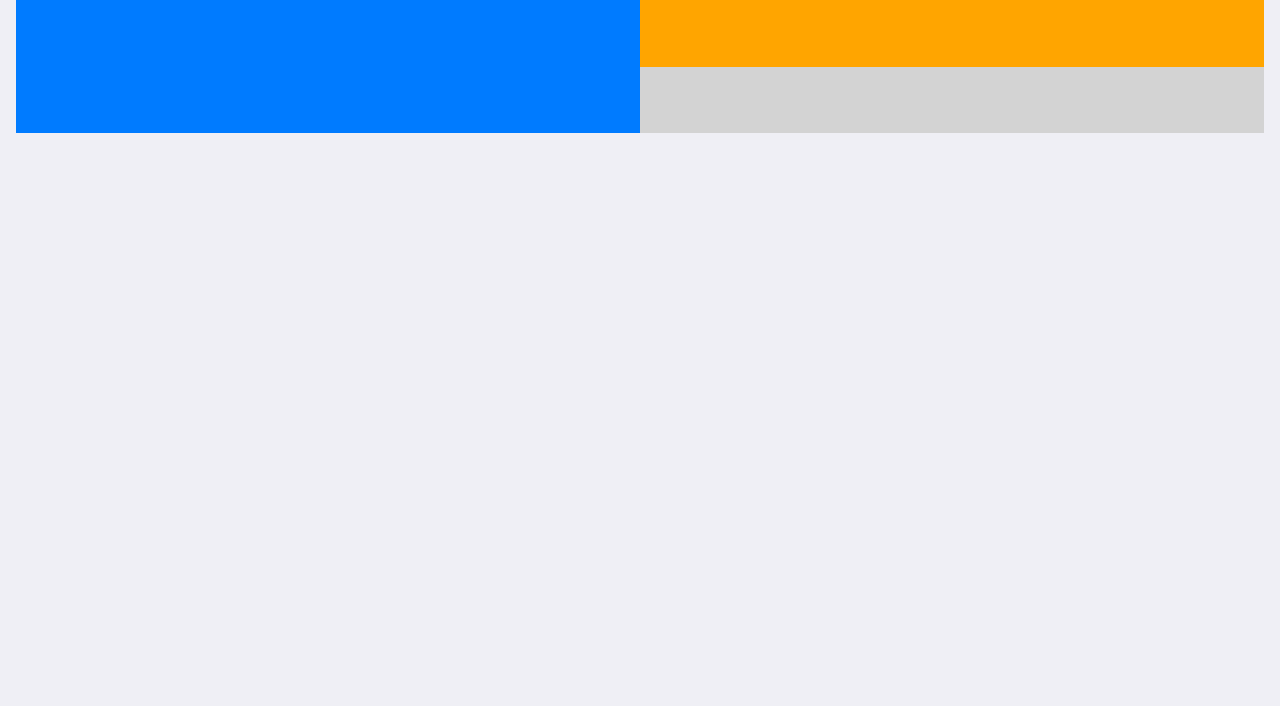
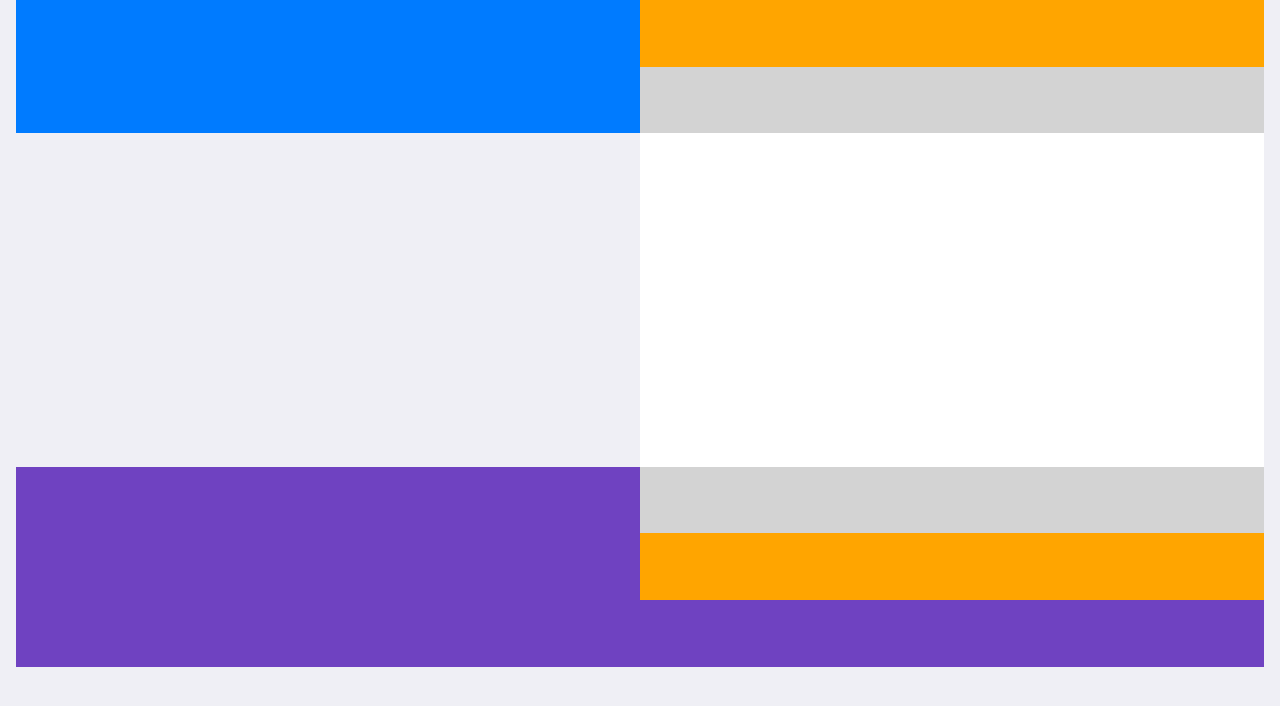
Before and after one commit to christopher-adolphe/css-grid-layout, a plain HTML site: page index.html in a window 1280 px wide. Drawn offline with Linux system fonts and the light colour scheme.

Commit message:
Updated markup and styles

```diff
--- a/assets/styles/app.css
+++ b/assets/styles/app.css
@@ -61,6 +61,26 @@ body {
   background: lightgray;
 }
 
+.app-content {
+  grid-area: 3 / 2 / 8 / 5;
+  background: white;
+}
+
+.app-footer-bg {
+  grid-area: 8 / 1 / 11 / 6;
+  background: #6f42c1;
+}
+
+.app-pre-footer {
+  grid-area: 8 / 2 / 9 / 5;
+  background: lightgray;
+}
+
+.app-footer {
+  grid-area: 9 / 2 / 10 / 5;
+  background: orange;
+}
+
 @media screen and (min-width: 991px) {
   .app-layout {
     grid-template-rows: repeat(12, 1fr); /*auto*/
@@ -105,7 +125,7 @@ body {
     padding: 0;
   }
 
-  .app-layout {
-    width: 1380px;
-  }
+  /*.app-layout {*/
+  /*  width: 1380px;*/
+  /*}*/
 }
--- a/index.html
+++ b/index.html
@@ -32,6 +32,7 @@
         <div class="app-header-bg"></div>
         <div class="app-header"></div>
         <div class="app-nav"></div>
+        <div class="app-content"></div>
         <div class="app-footer-bg"></div>
         <div class="app-pre-footer"></div>
         <div class="app-footer"></div>
```
